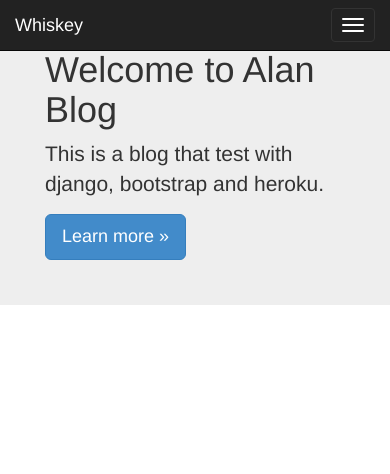
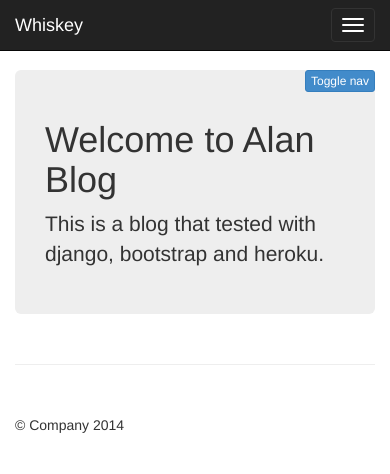
Before and after one commit to alanleegithub/heroku, a Django app: page / in a window 390 px wide. Shown: the top 474 px of the page. Run offline with Django 3.2, Linux system fonts and the light colour scheme; data that the repository does not hold is empty; some libraries are stand-ins or nearby versions.

Commit message:
change another template

```diff
--- /dev/null
+++ b/static/bootstrap/css/offcanvas.css
@@ -0,0 +1,59 @@
+/*
+ * Style tweaks
+ * --------------------------------------------------
+ */
+html,
+body {
+  overflow-x: hidden; /* Prevent scroll on narrow devices */
+}
+body {
+  padding-top: 70px;
+}
+footer {
+  padding: 30px 0;
+}
+
+/*
+ * Off Canvas
+ * --------------------------------------------------
+ */
+@media screen and (max-width: 767px) {
+  .row-offcanvas {
+    position: relative;
+    -webkit-transition: all .25s ease-out;
+         -o-transition: all .25s ease-out;
+            transition: all .25s ease-out;
+  }
+
+  .row-offcanvas-right {
+    right: 0;
+  }
+
+  .row-offcanvas-left {
+    left: 0;
+  }
+
+  .row-offcanvas-right
+  .sidebar-offcanvas {
+    right: -50%; /* 6 columns */
+  }
+
+  .row-offcanvas-left
+  .sidebar-offcanvas {
+    left: -50%; /* 6 columns */
+  }
+
+  .row-offcanvas-right.active {
+    right: 50%; /* 6 columns */
+  }
+
+  .row-offcanvas-left.active {
+    left: 50%; /* 6 columns */
+  }
+
+  .sidebar-offcanvas {
+    position: absolute;
+    top: 0;
+    width: 50%; /* 6 columns */
+  }
+}
--- a/templates/blog_base.html
+++ b/templates/blog_base.html
@@ -1,13 +1,38 @@
 <!DOCTYPE html>
-<html>
+<html lang="en">
   <head>
+    <meta charset="utf-8">
+    <meta http-equiv="X-UA-Compatible" content="IE=edge">
+    <meta name="viewport" content="width=device-width, initial-scale=1">
+    <meta name="description" content="">
+    <meta name="author" content="">
+    <link rel="icon" href="../../favicon.ico">
+
     <title>Alan Blog</title>
-    <!-- Bootstrap -->
-   {% load staticfiles %}
+
+    <!-- Bootstrap core CSS -->
+    {% load staticfiles %}
     <link href="{% static 'bootstrap/css/bootstrap.min.css' %}" rel="stylesheet" type="text/css">
+
+    <!-- Custom styles for this template -->
+    <link href="{% static 'bootstrap/css/offcanvas.css' %}" rel="stylesheet" type="text/css">
+
+    <!-- Just for debugging purposes. Don't actually copy these 2 lines! -->
+    <!--[if lt IE 9]><script src="../../assets/js/ie8-responsive-file-warning.js"></script><![endif]-->
+    <script src="../../assets/js/ie-emulation-modes-warning.js"></script>
+
+    <!-- IE10 viewport hack for Surface/desktop Windows 8 bug -->
+    <script src="../../assets/js/ie10-viewport-bug-workaround.js"></script>
+
+    <!-- HTML5 shim and Respond.js IE8 support of HTML5 elements and media queries -->
+    <!--[if lt IE 9]>
+      <script src="https://oss.maxcdn.com/html5shiv/3.7.2/html5shiv.min.js"></script>
+      <script src="https://oss.maxcdn.com/respond/1.4.2/respond.min.js"></script>
+    <![endif]-->
   </head>
+
   <body>
-<div class="navbar navbar-inverse navbar-fixed-top" role="navigation">
+    <div class="navbar navbar-fixed-top navbar-inverse" role="navigation">
       <div class="container">
         <div class="navbar-header">
           <button type="button" class="navbar-toggle" data-toggle="collapse" data-target=".navbar-collapse">
@@ -18,33 +43,62 @@
           </button>
           <a class="navbar-brand" href="#">Whiskey</a>
         </div>
-        <div class="navbar-collapse collapse">
-          <form class="navbar-form navbar-right" role="form">
-            <div class="form-group">
-              <input type="text" placeholder="Email" class="form-control">
-            </div>
-            <div class="form-group">
-              <input type="password" placeholder="Password" class="form-control">
-            </div>
-            <button type="submit" class="btn btn-success">Sign in</button>
-          </form>
-        </div><!--/.navbar-collapse -->
-      </div>
-    </div>
+        <div class="collapse navbar-collapse">
+          <ul class="nav navbar-nav">
+            <li class="active"><a href="#">Home</a></li>
+            <li><a href="#about">About</a></li>
+            <li><a href="#contact">Contact</a></li>
+          </ul>
+        </div><!-- /.nav-collapse -->
+      </div><!-- /.container -->
+    </div><!-- /.navbar -->
 
-    <!-- Main jumbotron for a primary marketing message or call to action -->
-    <div class="jumbotron">
-      <div class="container">
-        <h1>Welcome to Alan Blog</h1>
-        <p>This is a blog that test with django, bootstrap and heroku.</p>
-        <p><a class="btn btn-primary btn-lg" role="button">Learn more &raquo;</a></p>
-      </div>
-    </div>
-  {% block content %}{% endblock %}
+    <div class="container">
 
-    <!-- jQuery (necessary for Bootstrap's JavaScript plugins) -->
-    <script src="{% static 'bootstrap/js/jquery-2.1.1.min.js' %}"></script>
-    <!-- Include all compiled plugins (below), or include individual files as needed -->
-    <script src="{% static 'bootstrap/js/bootstrap.min.js' %}"></script>
+      <div class="row row-offcanvas row-offcanvas-right">
+
+        <div class="col-xs-12 col-sm-9">
+          <p class="pull-right visible-xs">
+            <button type="button" class="btn btn-primary btn-xs" data-toggle="offcanvas">Toggle nav</button>
+          </p>
+          <div class="jumbotron">
+            <h1>Welcome to Alan Blog</h1>
+            <p>This is a blog that tested with django, bootstrap and heroku.</p>
+          </div>
+          {% block content %}{% endblock %}
+        </div><!--/span-->
+
+        <div class="col-xs-6 col-sm-3 sidebar-offcanvas" id="sidebar" role="navigation">
+          <div class="list-group">
+            <a href="#" class="list-group-item active">Link</a>
+            <a href="#" class="list-group-item">Link</a>
+            <a href="#" class="list-group-item">Link</a>
+            <a href="#" class="list-group-item">Link</a>
+            <a href="#" class="list-group-item">Link</a>
+            <a href="#" class="list-group-item">Link</a>
+            <a href="#" class="list-group-item">Link</a>
+            <a href="#" class="list-group-item">Link</a>
+            <a href="#" class="list-group-item">Link</a>
+            <a href="#" class="list-group-item">Link</a>
+          </div>
+        </div><!--/span-->
+      </div><!--/row-->
+
+      <hr>
+
+      <footer>
+        <p>&copy; Company 2014</p>
+      </footer>
+
+    </div><!--/.container-->
+
+
+
+    <!-- Bootstrap core JavaScript
+    ================================================== -->
+    <!-- Placed at the end of the document so the pages load faster -->
+    <script src="https://ajax.googleapis.com/ajax/libs/jquery/1.11.1/jquery.min.js"></script>
+    <script src="../../dist/js/bootstrap.min.js"></script>
+    <script src="offcanvas.js"></script>
   </body>
 </html>
--- a/templates/blogs.html
+++ b/templates/blogs.html
@@ -1,14 +1,12 @@
 {% extends "blog_base.html" %}
 {% block content %}
-<div class="container">
  <div class="row">
  {% for post in blogs %}
-    <div class="col-md-4">
+    <div class="col-6 col-sm-6 col-lg-4">
       <h2>{{ post.title }} </h2><h4><small>on {{ post.publish_data }} </small></h4>
       <p> {{ post.body|safe|truncatewords:"10"|linebreaks }}</p>
       <p><a class="btn btn-default" href="/blogs/get/{{post.id}}/" role="button">View details &raquo;</a></p>
     </div>
  {% endfor %}
  </div>
-</div> <!-- /container -->
 {% endblock %}
```
